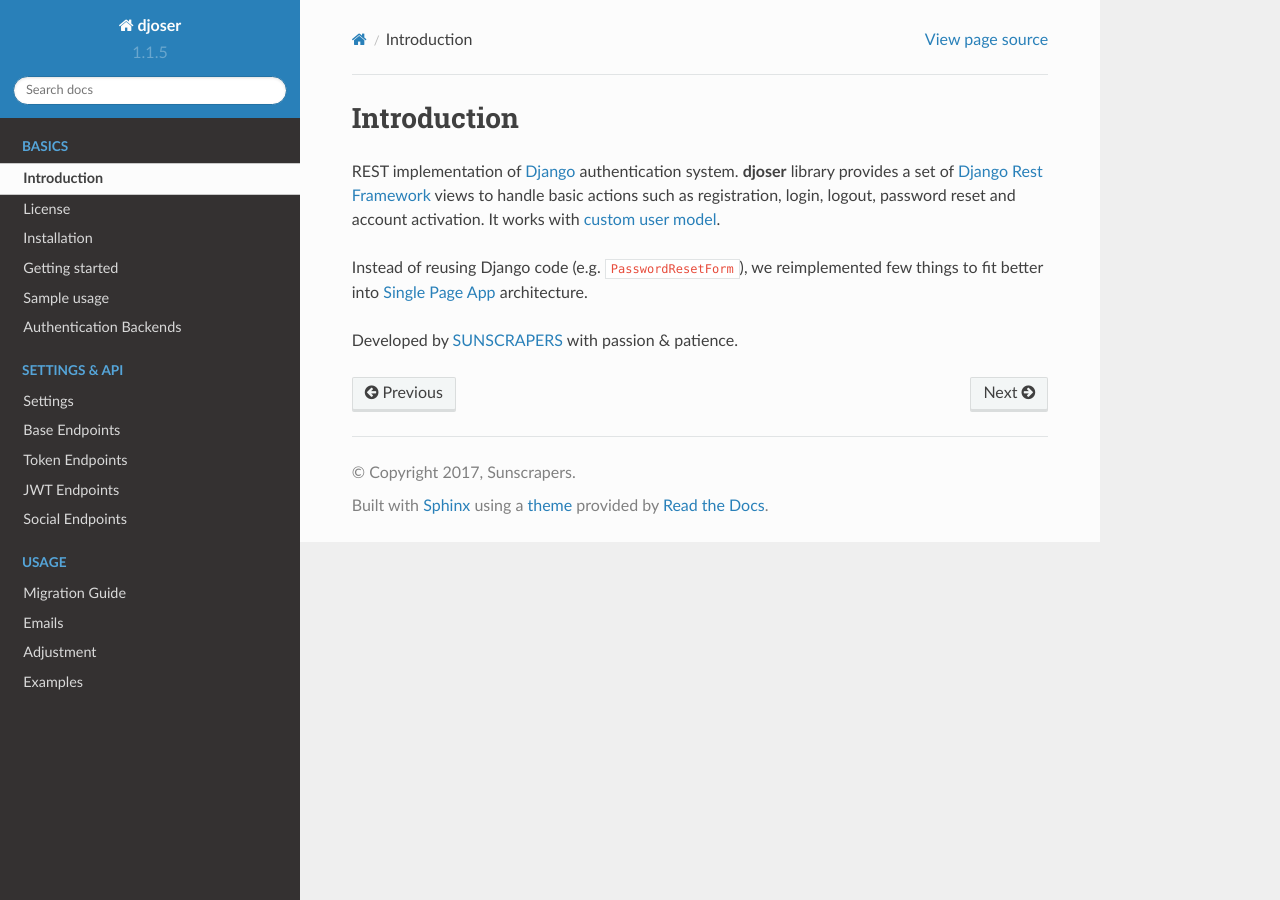
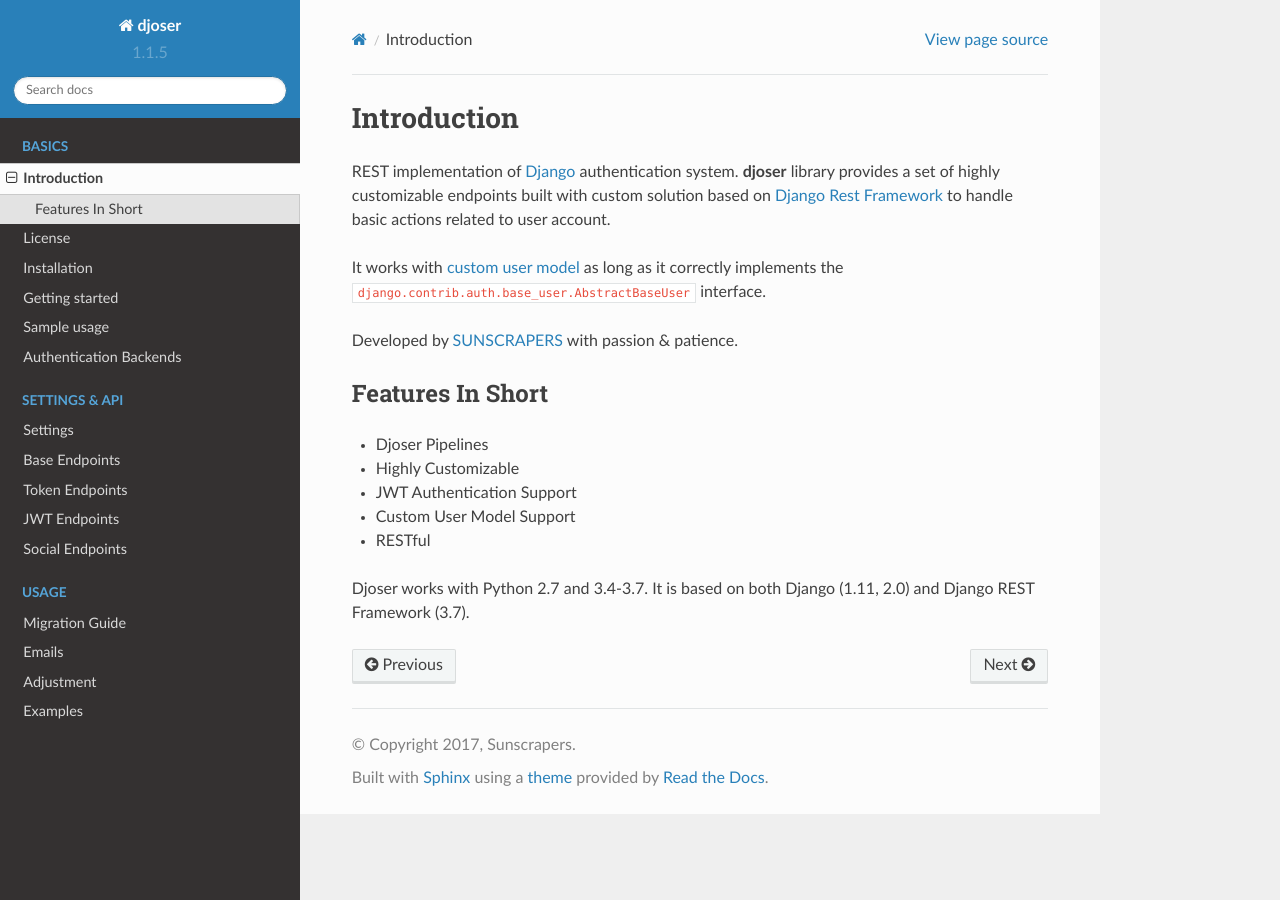
Before and after one commit to sunscrapers/djoser, a Sphinx documentation site: the page built from docs/source/introduction.rst, in a window 1280 px wide. Built offline with Sphinx 7.4.7 and the Read the Docs theme 2.0.0, drawn with Linux system fonts in a browser that asks for light colours.

Commit message:
Rebuild introduction to contain more general info

```diff
--- a/docs/source/introduction.rst
+++ b/docs/source/introduction.rst
@@ -1,13 +1,28 @@
+============
 Introduction
 ============
 
 REST implementation of `Django <https://www.djangoproject.com/>`_ authentication
-system. **djoser** library provides a set of `Django Rest Framework <http://www.django-rest-framework.org/>`_
-views to handle basic actions such as registration, login, logout, password
-reset and account activation. It works with `custom user model <https://docs.djangoproject.com/en/dev/topics/auth/customizing/>`_.
+system. **djoser** library provides a set of highly customizable endpoints
+built with custom solution based on
+`Django Rest Framework <http://www.django-rest-framework.org/>`_
+to handle basic actions related to user account.
 
-Instead of reusing Django code (e.g. ``PasswordResetForm``), we reimplemented
-few things to fit better into `Single Page App <https://en.wikipedia.org/wiki/Single-page_application>`_
-architecture.
+It works with `custom user model <https://docs.djangoproject.com/en/dev/topics/auth/customizing/>`_
+as long as it correctly implements the ``django.contrib.auth.base_user.AbstractBaseUser``
+interface.
 
 Developed by `SUNSCRAPERS <http://sunscrapers.com/>`_ with passion & patience.
+
+-----------------
+Features In Short
+-----------------
+
+* Djoser Pipelines
+* Highly Customizable
+* JWT Authentication Support
+* Custom User Model Support
+* RESTful
+
+Djoser works with Python 2.7 and 3.4-3.7. It is based on both Django (1.11, 2.0) and
+Django REST Framework (3.7).
```
